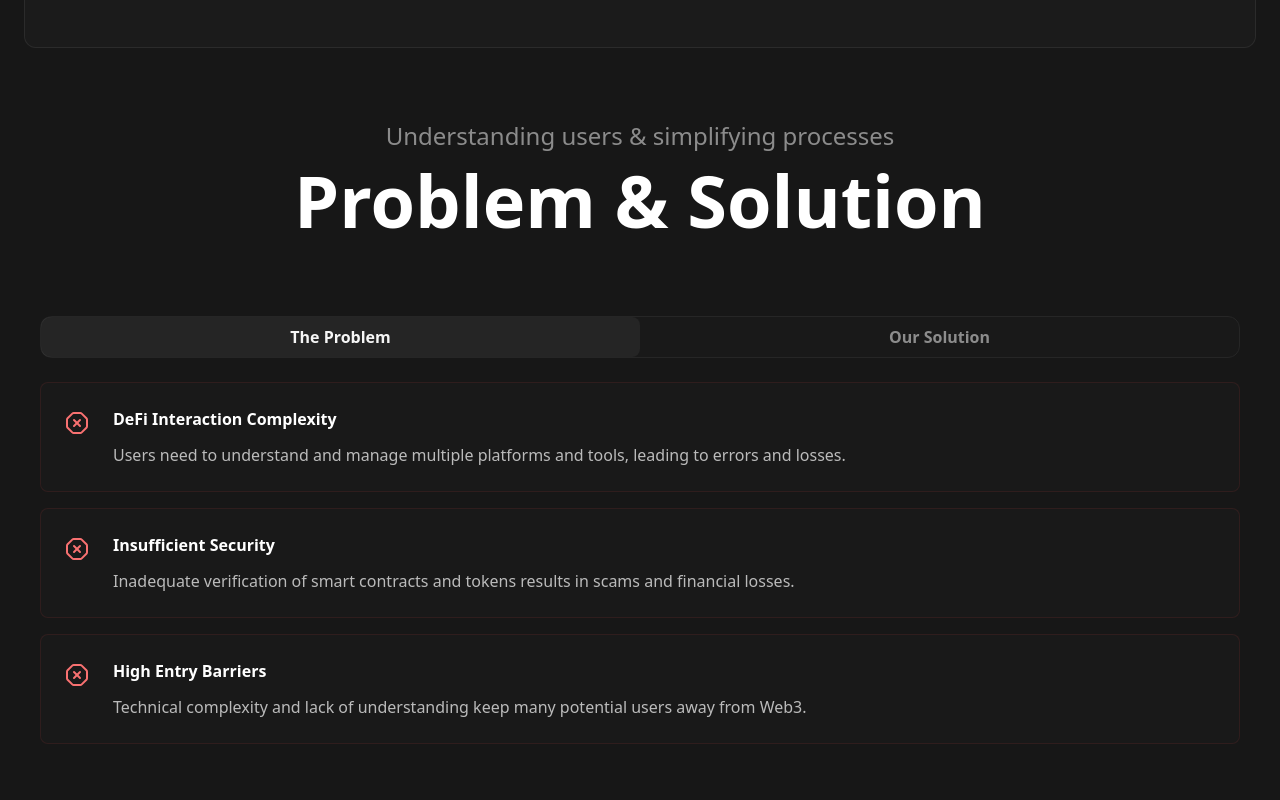
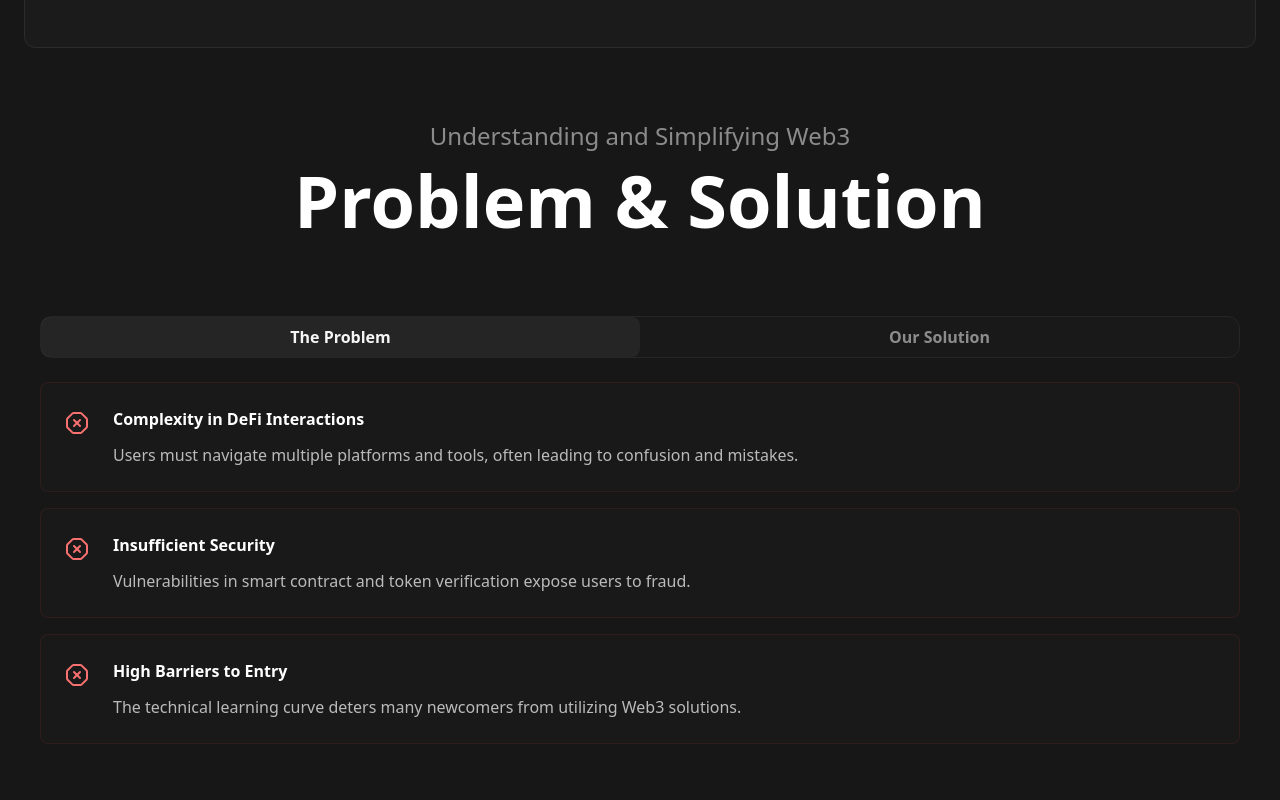
Before and after one commit to patrickknobloch/w3bots-presentation, a React (Create React App) app: page / in a window 1280 px wide. Shown: the part 940-1740 px from the top of the page. Built offline with nearby package versions, Linux system fonts and the light colour scheme.

Commit message:
push it baby

```diff
--- a/src/App.tsx
+++ b/src/App.tsx
@@ -723,35 +723,25 @@ export default function W3BotsPresentation() {
           problems: [
             {
               icon: XOctagon,
-              title: "Komplexität der DeFi-Interaktionen",
-              description: "Nutzer müssen viele Plattformen und Tools verstehen und verwalten, was zu Fehlern und Verlusten führen kann."
+              title: "Komplexität bei DeFi-Interaktionen",
+              description: "Nutzer müssen sich durch mehrere Plattformen und Tools navigieren, was oft zu Verwirrung und Fehlern führt."
             },
             {
               icon: XOctagon,
-              title: "Mangelnde Sicherheit",
-              description: "Unzureichende Prüfung von Smart Contracts und Token führt zu Scams und finanziellen Verlusten."
+              title: "Unzureichende Sicherheit",
+              description: "Schwachstellen in der Überprüfung von Smart Contracts und Tokens setzen Nutzer Betrugsrisiken aus."
             },
             {
               icon: XOctagon,
               title: "Hohe Einstiegshürden",
-              description: "Technische Komplexität und fehlendes Verständnis halten viele potenzielle Nutzer von Web3 fern."
+              description: "Die technische Lernkurve schreckt viele Neulinge davon ab, Web3-Lösungen zu nutzen."
             }
           ],
           solutions: [
             {
               icon: CheckCircle,
-              title: "All-in-One DeFi Suite",
-              description: "Integration aller wichtigen DeFi-Funktionen in einer benutzerfreundlichen Plattform mit Fokus auf Sicherheit und Effizienz."
-            },
-            {
-              icon: CheckCircle,
-              title: "Automatisierte Sicherheitsprüfungen",
-              description: "KI-gestützte Analyse von Smart Contracts und Token-Metriken für maximale Sicherheit der Nutzer."
-            },
-            {
-              icon: CheckCircle,
-              title: "Bildung & Vereinfachung",
-              description: "Integrierte Lernplattform und vereinfachte Benutzeroberflächen für einen leichteren Einstieg in Web3."
+              title: "Audity:",
+              description: "Token-Bewertung für sicherere Investitionen."
             }
           ]
         },
@@ -759,36 +749,27 @@ export default function W3BotsPresentation() {
           problems: [
             {
               icon: XOctagon,
-              title: "DeFi Interaction Complexity",
-              description: "Users need to understand and manage multiple platforms and tools, leading to errors and losses."
+              title: "Complexity in DeFi Interactions",
+              description: "Users must navigate multiple platforms and tools, often leading to confusion and mistakes."
             },
             {
               icon: XOctagon,
               title: "Insufficient Security",
-              description: "Inadequate verification of smart contracts and tokens results in scams and financial losses."
+              description: "Vulnerabilities in smart contract and token verification expose users to fraud."
             },
             {
               icon: XOctagon,
-              title: "High Entry Barriers",
-              description: "Technical complexity and lack of understanding keep many potential users away from Web3."
+              title: "High Barriers to Entry",
+              description: "The technical learning curve deters many newcomers from utilizing Web3 solutions."
             }
           ],
           solutions: [
             {
               icon: CheckCircle,
-              title: "All-in-One DeFi Suite",
-              description: "Integration of all key DeFi functions in a user-friendly platform focused on security and efficiency."
+              title: "Audity:",
+              description: "Token evaluation for safer investments."
             },
-            {
-              icon: CheckCircle,
-              title: "Automated Security Checks",
-              description: "AI-powered analysis of smart contracts and token metrics for maximum user security."
-            },
-            {
-              icon: CheckCircle,
-              title: "Education & Simplification",
-              description: "Integrated learning platform and simplified user interfaces for easier Web3 adoption."
-            }
+
           ]
         }
       };
@@ -933,7 +914,7 @@ export default function W3BotsPresentation() {
 
         <CoverLetterCard language={language} />
 
-        <Section title={language === 'de' ? "Problem & Lösung" : "Problem & Solution"} subtitle={language === 'de' ? "Nutzer verstehen & Prozesse vereinfachen" : "Understanding users & simplifying processes"}>
+        <Section title={language === 'de' ? "Problem & Lösung" : "Problem & Solution"} subtitle={language === 'de' ? "Web3 verstehen und vereinfachen" : "Understanding and Simplifying Web3"}>
           <Tabs defaultValue="problem" className="w-full">
             <TabsList className="grid w-full grid-cols-2 bg-neutral-100/10 border border-neutral-200 dark:text-white rounded-xl dark:bg-neutral-800/10 dark:border-neutral-800">
               <TabsTrigger value="problem">
@@ -956,7 +937,7 @@ export default function W3BotsPresentation() {
           </Tabs>
         </Section>
 
-        <Section title={language === 'de' ? "Produkte" : "Products"} subtitle={language === 'de' ? "Mehrwert schaffen durch innovative Lösungen" : "Creating value through innovative solutions"}>
+        <Section title={language === 'de' ? "Produkte, Funktionen und Geschäftsmodelle" : "Products, Features, and Business Models"} subtitle={language === 'de' ? "Mehrwert schaffen durch innovative Lösungen" : "Creating value through innovative solutions"}>
           <div className="grid grid-cols-1 md:grid-cols-2 lg:grid-cols-3 gap-6 ">
             {products.map((product) => (
               <ProductCard key={product.title} {...product} />
```
